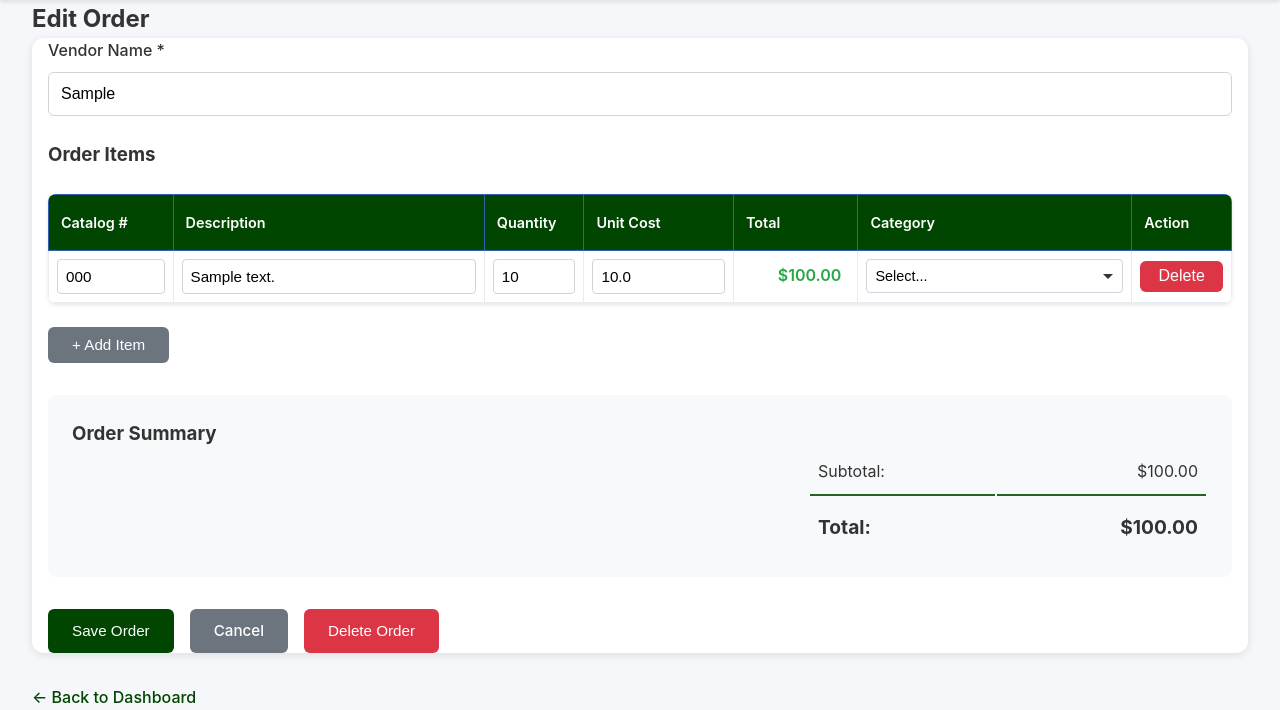
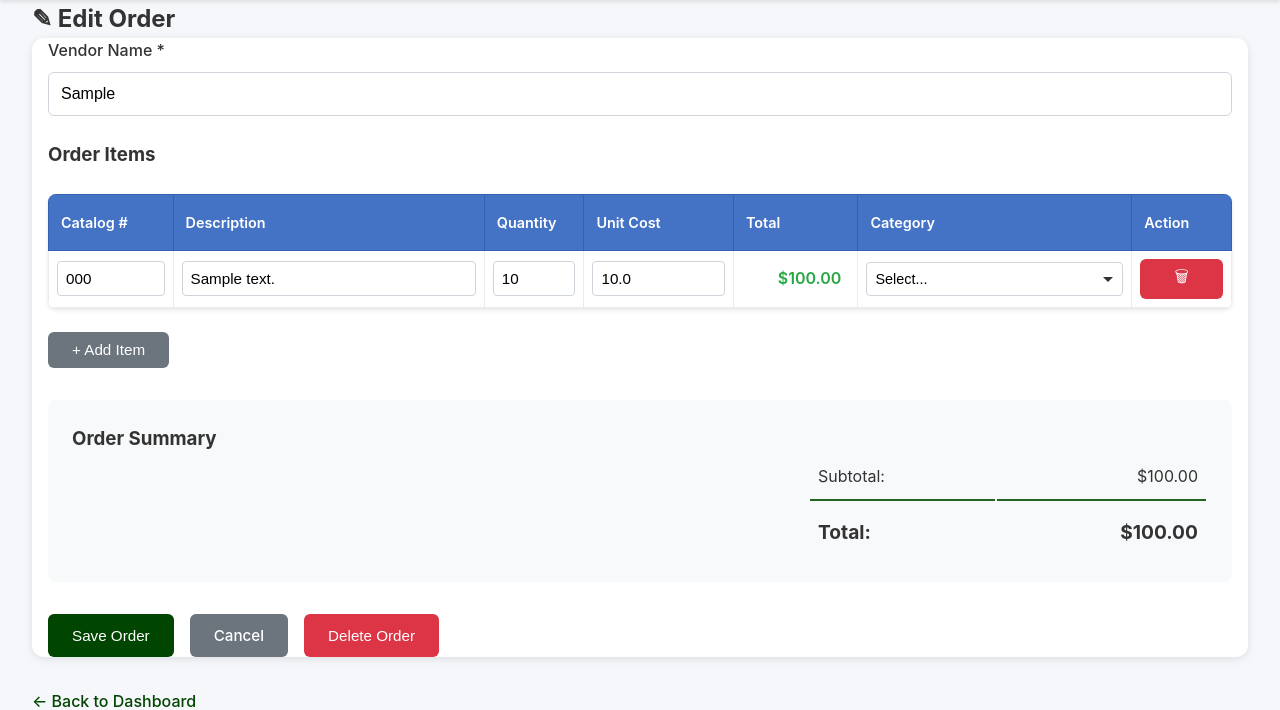
Before and after one commit to jgsb2001/vapa-order-system, a Flask app: page /orders/1/edit in a window 1280 px wide. Shown: the part 125-835 px from the top of the page. Run offline with Flask 3, Linux system fonts and the light colour scheme; the visitor is signed in with stand-in values (Sample User, id 1); tables that the repository leaves empty hold one stand-in row (values such as "Sample post").

Commit message:
Update edit_order.html

```diff
--- a/templates/edit_order.html
+++ b/templates/edit_order.html
@@ -3,7 +3,7 @@
 {% block title %}Edit Order - VAPA Order System{% endblock %}
 
 {% block content %}
-<h2>Edit Order</h2>
+<h2>&#9998; Edit Order</h2>
 
 <form method="POST" action="{{ url_for('edit_order', order_id=order.id) }}" class="form-container" id="orderForm">
     <div class="form-group">
@@ -46,7 +46,7 @@
                         </select>
                     </td>
                     <td>
-                        <button type="button" class="btn btn-danger btn-sm" onclick="deleteItem({{ order.id }}, {{ item.id }}, this)">Delete</button>
+                        <button type="button" class="btn btn-danger btn-sm" onclick="deleteItem({{ order.id }}, {{ item.id }}, this)">&#128465;</button>
                     </td>
                 </tr>
                 {% endfor %}
@@ -86,8 +86,7 @@
 </div>
 
 <style>
-/* Responsive order items table */
-/* Make the form container full width */
+/* Make containers full width */
 .form-container {
     max-width: 100% !important;
     width: 100%;
@@ -100,13 +99,13 @@
     padding: 0 2rem;
 }
 
-/* Override any base container constraints */
 .main-content {
     max-width: 100% !important;
     width: 100%;
 }
 
-    .order-items-container {
+/* Responsive order items table */
+.order-items-container {
     width: 100%;
     overflow-x: auto;
     margin: 1.5rem 0;
@@ -123,7 +122,7 @@
 }
 
 .order-items-table thead {
-    background-color: #004500;
+    background-color: #4472C4;
     color: white;
     position: sticky;
     top: 0;
@@ -248,7 +247,7 @@ function addItemRow() {
             </select>
         </td>
         <td>
-            <button type="button" class="btn btn-danger btn-sm" onclick="removeRow(this)">Delete</button>
+            <button type="button" class="btn btn-danger btn-sm" onclick="removeRow(this)">&#128465;</button>
         </td>
     `;
 
@@ -296,6 +295,7 @@ function deleteItem(orderId, itemId, button) {
         console.error(error);
     });
 }
+
 function updateTotals() {
     let subtotal = 0;
 
```
